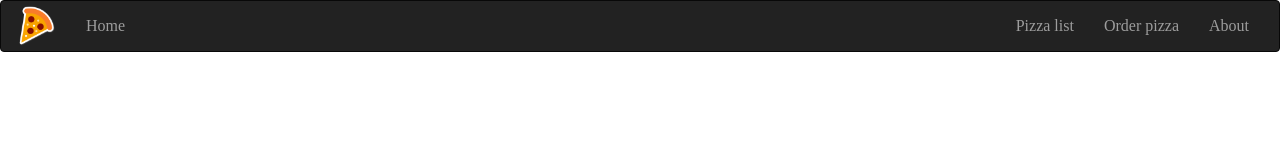
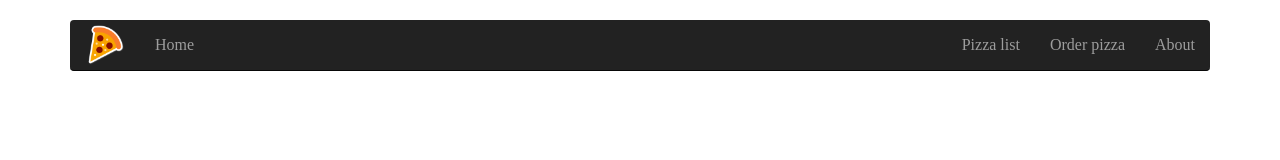
Before and after one commit to hassanbazzi/Pizza_angular, a website: page navbar.html in a window 1280 px wide. Drawn offline with nearby package versions, Linux system fonts and the light colour scheme.

Commit message:
Navbar details sorted

```diff
--- a/assets/styles/sass/screen.scss
+++ b/assets/styles/sass/screen.scss
@@ -4,6 +4,7 @@
  * <link href="/stylesheets/screen.css" media="screen, projection" rel="stylesheet" type="text/css" /> */
 
 @import "compass/reset";
+$large: "only screen and (min-width : 768px)";
 
 .sass-brand {
    padding: 5px 15px;
@@ -12,3 +13,57 @@
       width: 40px;
    }
 }
+
+
+.navbar-wrapper {
+   position: absolute;
+   top: 0;
+   right: 0;
+   left: 0;
+   z-index: 20;
+   @media #{$large}{
+      margin-top: 20px;
+   }
+}
+
+/* Flip around the padding for proper display in narrow viewports */
+.navbar-wrapper > .container {
+   padding-right: 0;
+   padding-left: 0;
+   @media #{$large} {
+      padding-right: 15px;
+      padding-left: 15px;
+   }
+}
+.navbar-wrapper .navbar {
+   padding-right: 15px;
+   padding-left: 15px;
+   @media #{$large} {
+      padding-right: 0;
+      padding-left: 0;
+      border-radius: 4px;
+   }
+}
+.navbar-wrapper .navbar .container {
+   width: auto;
+
+}
+
+/* @media (min-width: 768px) {
+  Navbar positioning foo
+  .navbar-wrapper {
+    margin-top: 20px;
+  }
+  .navbar-wrapper .container {
+    padding-right: 15px;
+    padding-left: 15px;
+  }
+  .navbar-wrapper .navbar {
+    padding-right: 0;
+    padding-left: 0;
+  }
+
+  The navbar becomes detached from the top, so we round the corners
+  .navbar-wrapper .navbar {
+    border-radius: 4px;
+  } */
--- a/navbar.html
+++ b/navbar.html
@@ -11,10 +11,16 @@
   <script src="./bower_components/bootstrap/dist/js/bootstrap.js" type="text/javascript"></script>
 </head>
 <body>
-   <nav class="navbar navbar-inverse">
-      <div class="container-fluid">
+<!-- dodaj active class na aktivno polje, promeni malo boju navbara -->
+
+  <div class="navbar-wrapper">
+    <div class="container">
+
+      <nav class="navbar navbar-inverse navbar-static-top">
+        <div class="container">
           <div class="navbar-header">
-            <button type="button" class="navbar-toggle" data-toggle="collapse" data-target="#myNavbar">
+            <button type="button" class="navbar-toggle collapsed" data-toggle="collapse" data-target="#navbar" aria-expanded="false" aria-controls="navbar">
+              <span class="sr-only">Toggle navigation</span>
               <span class="icon-bar"></span>
               <span class="icon-bar"></span>
               <span class="icon-bar"></span>
@@ -23,7 +29,7 @@
               <img src="./assets/icons/Pizza-icon.png" class="sass-brand-img" alt="Pizza palace" />
             </a>
           </div>
-         <div class="collapse navbar-collapse" id="myNavbar">
+          <div id="navbar" class="navbar-collapse collapse">
             <ul class="nav navbar-nav">
               <li><a href="#">Home</a></li>
             </ul>
@@ -36,7 +42,7 @@
           </div>
         </div>
       </nav>
-   <!-- dodaj active class na aktivno polje, promeni malo boju navbara -->
-
+    </div>
+  </div>
 </body>
 </html>
```
Also changed, not shown: assets/styles/stylesheets/screen.css. Lines whose indentation alone changed are shown as unchanged.
